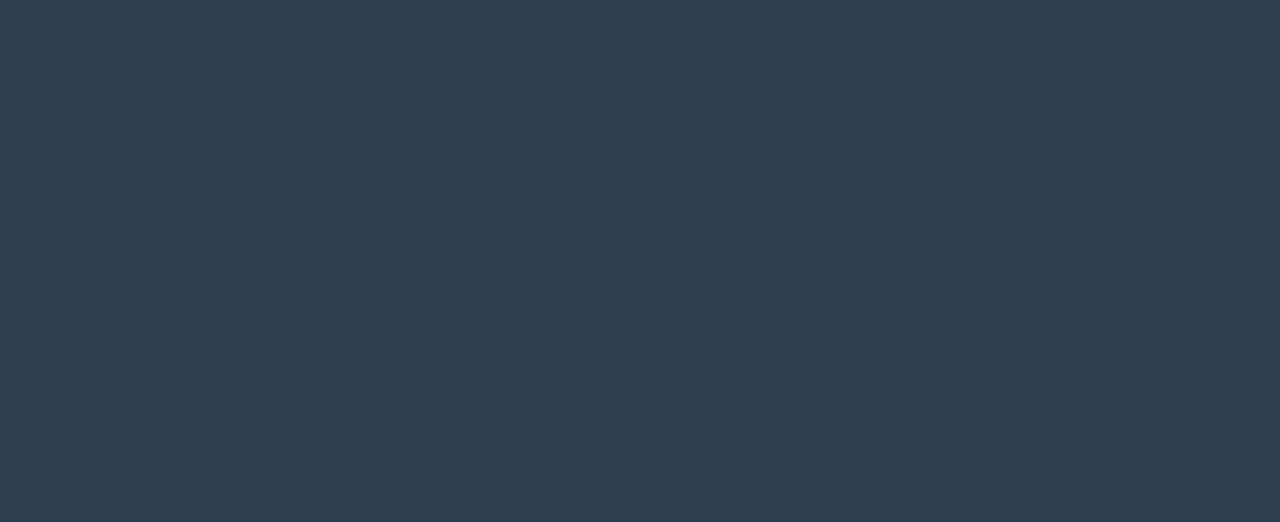
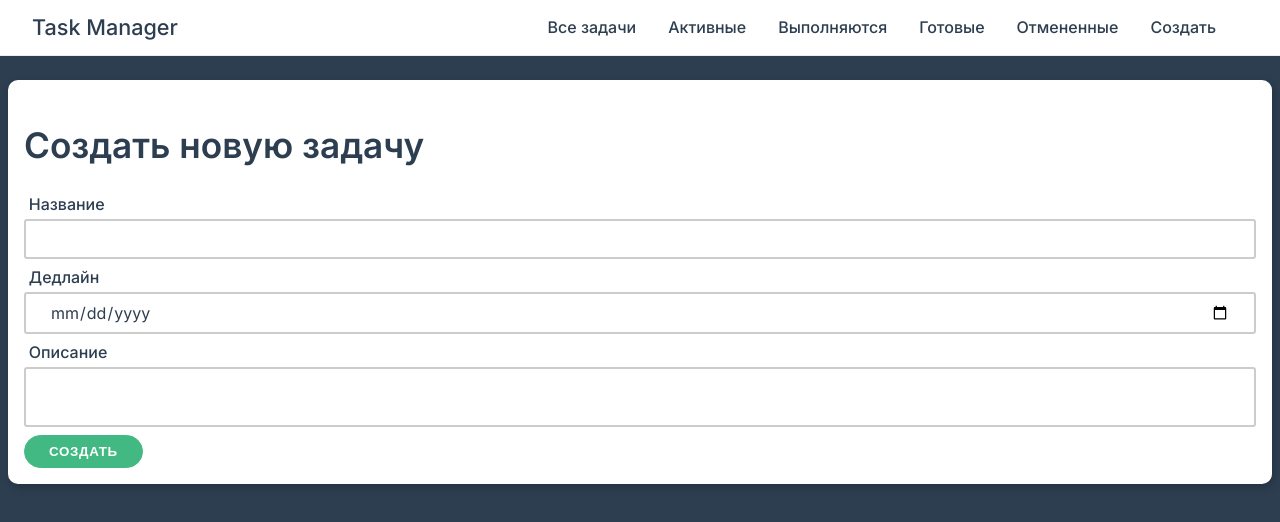
Before and after one commit to ilg2005/taskManager-nuxt3, a Nuxt app in the folder nuxt-app/: page /new in a window 1280 px wide. Before the commit this address had no page. Shown: the top 522 px of the page. Built offline with nearby package versions, Linux system fonts and the light colour scheme.

Commit message:
текущее состояние

```diff
--- a/nuxt-app/components/TheNavbar.vue
+++ b/nuxt-app/components/TheNavbar.vue
@@ -1,4 +1,5 @@
 <template>
+  <div class="container">
     <nav class="navbar">
       <h3>
         Task Manager
@@ -18,8 +19,15 @@
         </li>
       </ul>
     </nav>
+  </div>
 </template>
 
 <script setup>
 import {statusMap} from "@/components/AppStatus";
 </script>
+
+<style scoped>
+.container {
+  margin-bottom: 5rem;
+}
+</style>
--- a/nuxt-app/package.json
+++ b/nuxt-app/package.json
@@ -1,4 +1,5 @@
 {
+  "type": "module",
   "private": true,
   "scripts": {
     "build": "nuxt build",
@@ -8,5 +9,8 @@
   },
   "devDependencies": {
     "nuxt": "3.0.0-rc.1"
+  },
+  "dependencies": {
+    "moment": "^2.29.3"
   }
 }
--- a/nuxt-app/pages/index.vue
+++ b/nuxt-app/pages/index.vue
@@ -1,5 +1,5 @@
 <template>
-  <h1 class="text-white center mt-5" >Задач пока нет</h1>
+  <h1 class="text-white center" >Задач пока нет</h1>
 </template>
 
 <script>
@@ -7,9 +7,3 @@
   name: "index.vue"
 }
 </script>
-
-<style scoped>
-.mt-5 {
-  margin-top: 5rem;
-}
-</style>
--- a/nuxt-app/pages/new.vue
+++ b/nuxt-app/pages/new.vue
@@ -7,7 +7,7 @@
     </div>
 
     <div class="form-control">
-      <label for="date">Дата дедлайна</label>
+      <label for="date">Дедлайн</label>
       <input type="date" id="date" v-model.trim="task.deadline">
     </div>
 
@@ -23,30 +23,30 @@
 
 <script setup>
 
-const router = useRouter()
-const store = useStore()
 
-const task = reactive({
+import {useState} from "nuxt/app";
+import moment from "moment";
+
+const task = useState('task', () => ({
   title: '',
   deadline: '',
   description: '',
   status: 'active'
-})
+}));
 
-const isValid = computed(() => {
-  return !Object.values(task).includes('')
-})
+const isValid = () => !Object.values(task.value).includes('');
 
 
 const createTask = () => {
-  if (isValid.value) {
-    task.id = Date.now()
+  if (isValid()) {
+    task.value.id = Date.now();
 
-    task.status = moment(task.deadline).unix() >= moment().startOf('day').unix() ? 'active' : 'cancelled'
+   task.value.status = moment(task.value.deadline).unix() >= moment().startOf('day').unix() ? 'active' : 'cancelled'
 
-    store.commit('addNewTask', task)
+    console.log(task.value);
 
-    router.push('/')
+
+    //router.push('/')
   }
 }
 </script>
```
Also changed, not shown: nuxt-app/app.vue (+5 -4 lines), 1 other file (tests, documents, lock files or other folders).
